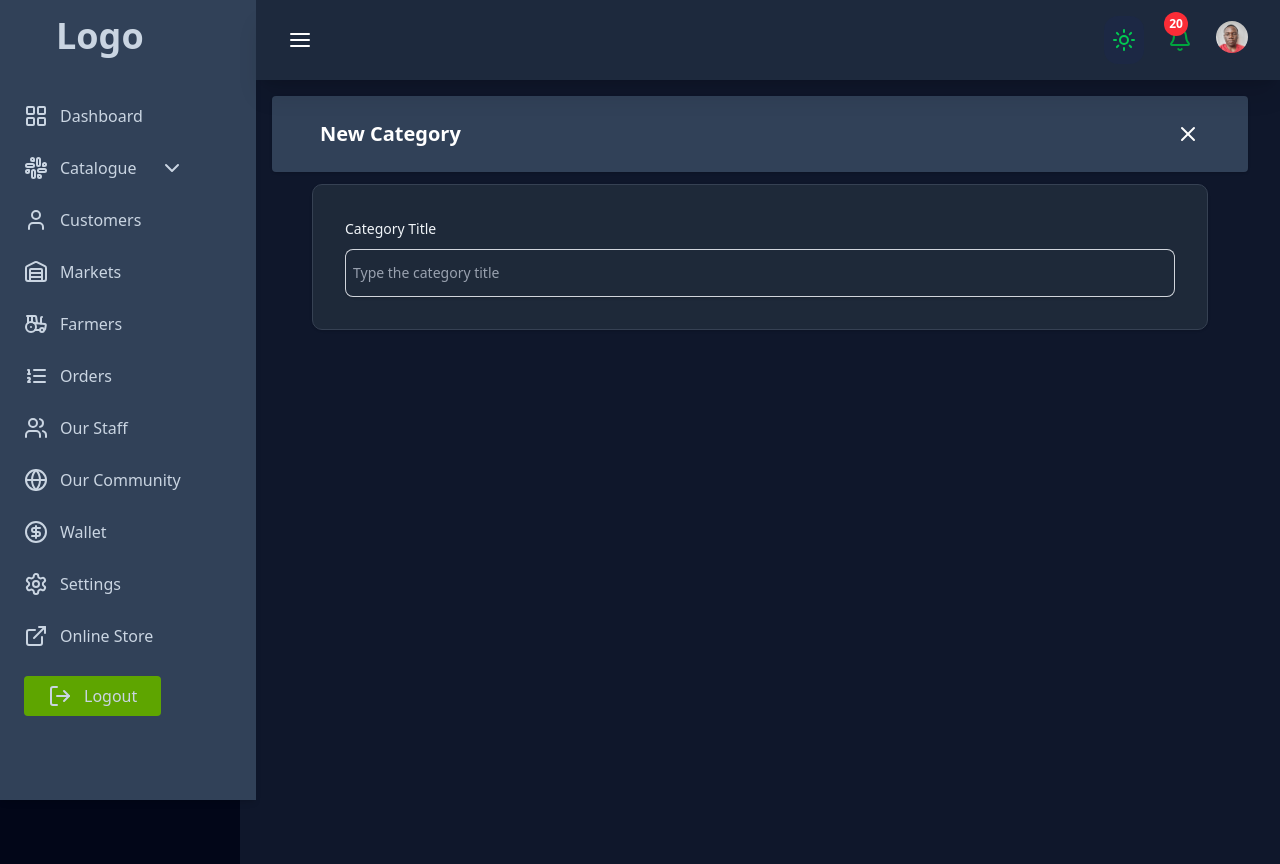
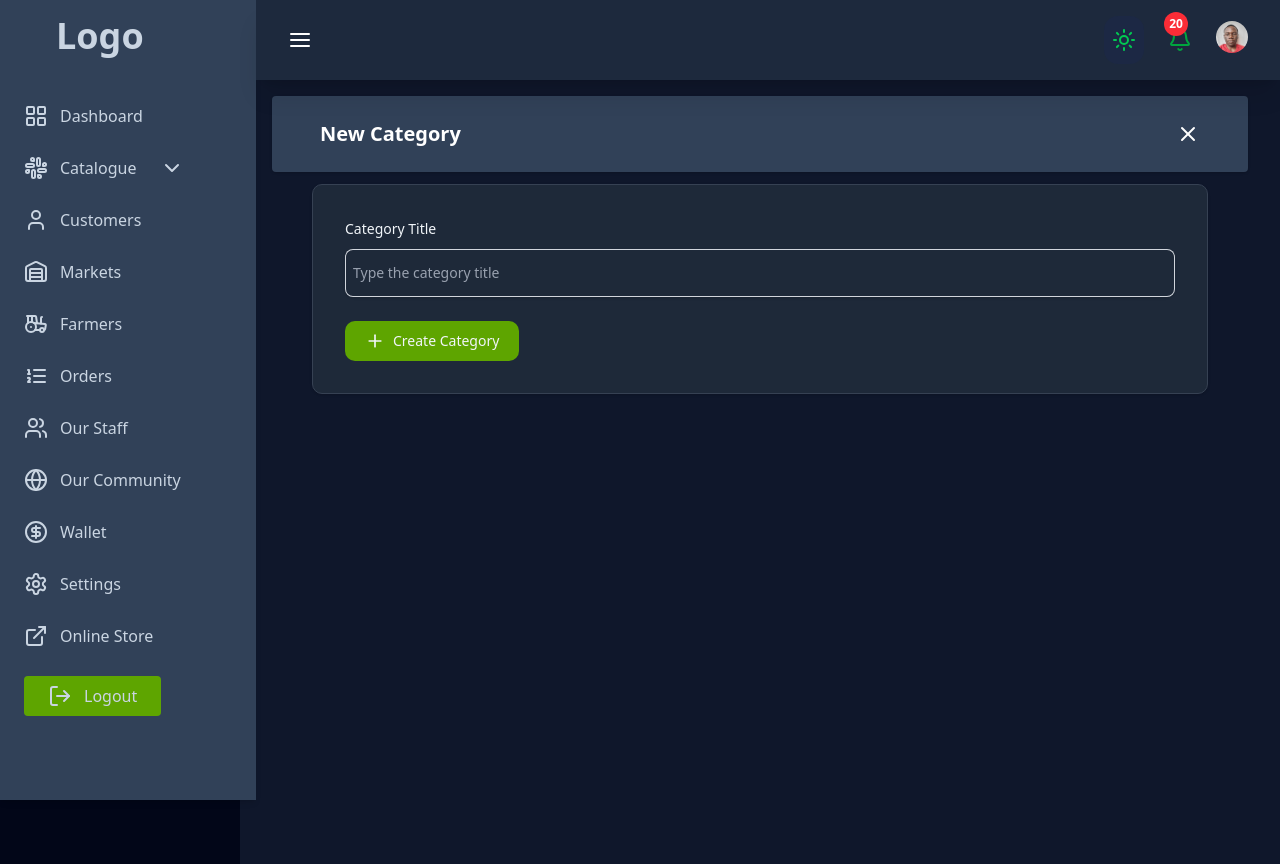
Before and after one commit to Sundze7/multivendor, a Next.js app: page /dashboard/categories/new in a window 1280 px wide. Built offline with nearby package versions, Linux system fonts and the light colour scheme.

Commit message:
react-forms

```diff
--- a/src/app/(back-office)/dashboard/(catalogue)/categories/new/page.jsx
+++ b/src/app/(back-office)/dashboard/(catalogue)/categories/new/page.jsx
@@ -1,5 +1,6 @@
 "use client";
 import FormHeader from "@/components/back-office/FormHeader";
+import SubmitButton from "@/components/back-office/forms/SubmitButton";
 import TextInput from "@/components/back-office/forms/TextInput";
 import { useForm } from "react-hook-form";
 
@@ -9,11 +10,15 @@ export default function NewCategory() {
     handleSubmit,
     formState: { errors },
   } = useForm();
+  async function onSubmit(data) {
+    console.log(data);
+  }
+
   return (
     <div>
       <FormHeader title="New Category" />
       <form
-        action=""
+        onSubmit={handleSubmit(onSubmit)}
         className="w-full max-w-4xl p-4 bg-slate-100 border border-gray-200 rounded-lg shadow sm:p-6 md:p-8 dark:bg-gray-800 dark:border-gray-700 mx-auto my-3"
       >
         <div className="grid gap-4 sm:grid-cols-2 sm:gap-6">
@@ -24,6 +29,11 @@ export default function NewCategory() {
             errors={errors}
           />
         </div>
+        <SubmitButton
+          isLoading={false}
+          buttonTitle="Create Category"
+          loadingButtonTitle="Creating Category please wait..."
+        />
       </form>
 
       {/*
--- /dev/null
+++ b/src/components/back-office/forms/SubmitButton.jsx
@@ -0,0 +1,28 @@
+import { Plus } from "lucide-react";
+import React from "react";
+
+export default function SubmitButton({
+  isLoading = false,
+  buttonTitle,
+  loadingButtonTitle,
+}) {
+  return (
+    <div className="sm:col-span-1">
+      {isLoading ? (
+        <button
+          disabled
+          type="button"
+          className="mt-4 text-slate-100 bg-blue-700 hover:bg-blue-800 rounded-lg focus:outline-none text-sm font-medium text-center focus:ring-4 focus:ring-blue-200 dark:focus:ring-blue-900 inline-flex items-center"
+        >
+          {" "}
+          <Plus /> <span>{loadingButtonTitle} </span>
+        </button>
+      ) : (
+        <button className="inline-flex items-center px-5 py-2.5 mt-4 sm:mt-6 text-sm font-medium text-center text-slate-100 bg-slate-700 rounded-lg focus:ring-4 focus:ring-blue-200 dark:focus:ring-blue-900 hover:bg-slate-800 dark:bg-lime-600 dark:hover:bg-lime-700">
+          <Plus className="w-5 h-5 mr-2" />
+          <span>{buttonTitle}</span>
+        </button>
+      )}
+    </div>
+  );
+}
--- a/src/components/back-office/forms/TextInput.jsx
+++ b/src/components/back-office/forms/TextInput.jsx
@@ -24,7 +24,7 @@ export default function TextInput({
           id={name}
           defaultValue={defaultValue}
           autoComplete={name}
-          className=" block w-full rounded-md border-0 py-3 pl-2 text-gray-900 shadow-sm ring-1 ring-inset ring-gray-300 placeholder:text-gray-400 focus:ring-1 focus:ring-inset focus:ring-lime-500 sm:text-sm sm:leading-6"
+          className=" block w-full rounded-md border-0 py-3 pl-2 text-gray-900 shadow-sm ring-1 ring-inset ring-gray-300 placeholder:text-gray-400 focus:ring-1 focus:ring-inset dark:focus:ring-slate-500 focus:ring-lime-500  sm:text-sm sm:leading-6 dark:bg-transparent dark:text-slate-100 outline-0"
           placeholder={`Type the ${label.toLowerCase()}`}
         />
         {
```
